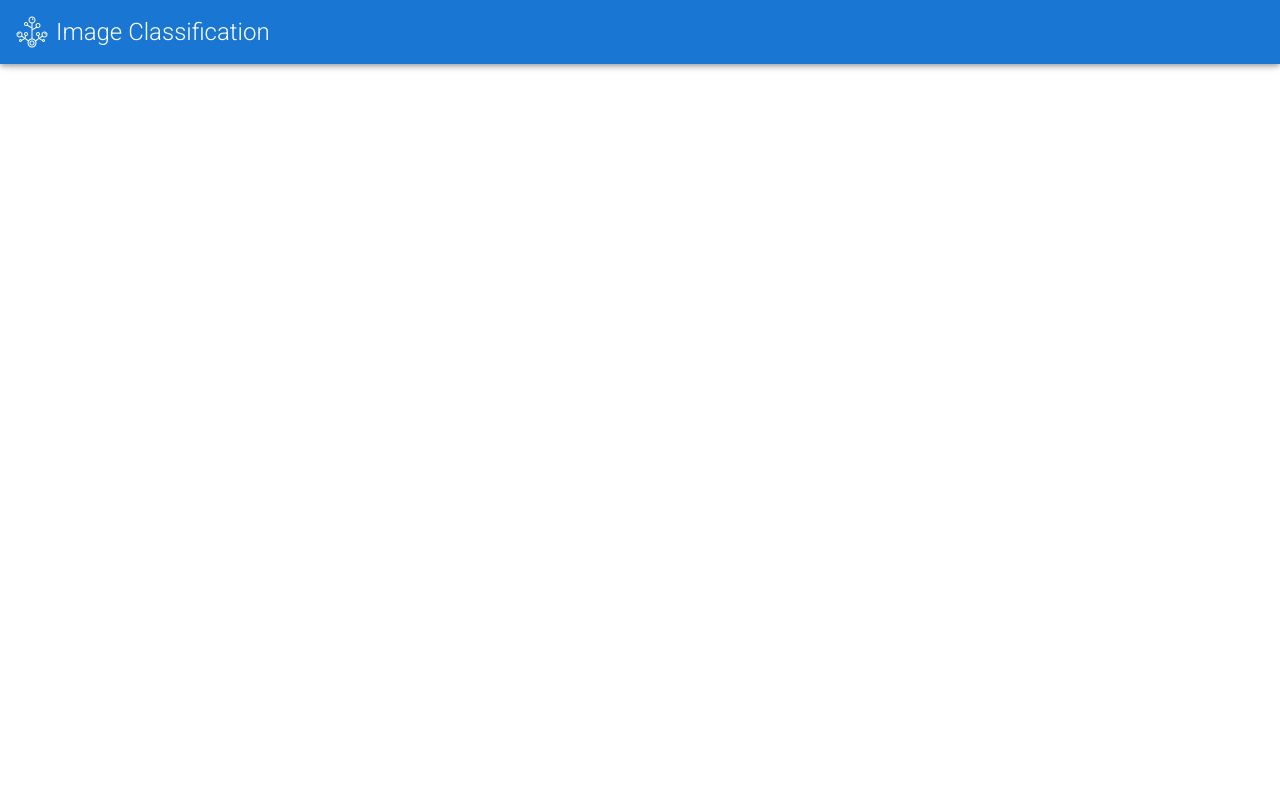
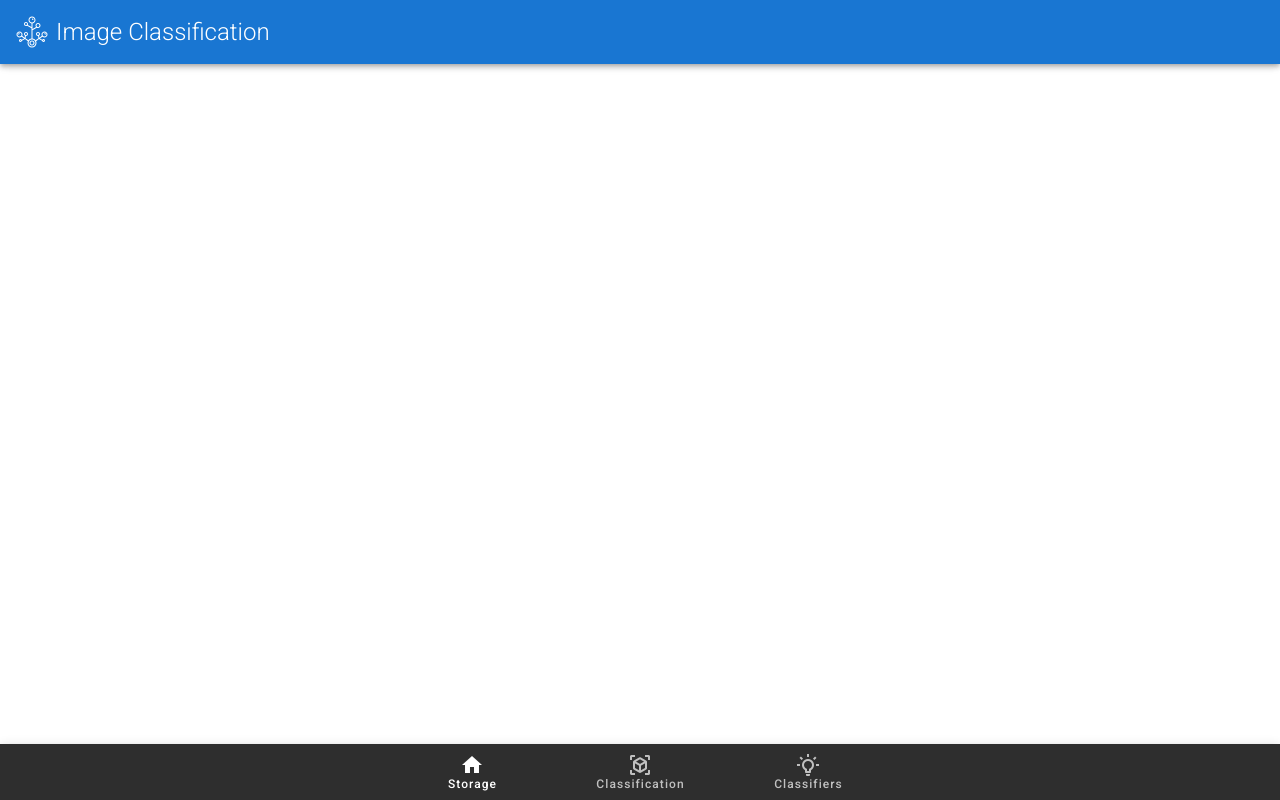
Before and after one commit to bladehero/ImageClassification, a Vue app in the folder ImageClassification.Vue/app/: page /classification in a window 1280 px wide. Built offline with nearby package versions, Linux system fonts and the light colour scheme; what vue-page-transition would draw is missing.

Commit message:
BottomBar implementation

```diff
--- a/ImageClassification.Vue/app/src/App.vue
+++ b/ImageClassification.Vue/app/src/App.vue
@@ -2,17 +2,20 @@
   <v-app>
     <TopBar />
     <v-main> </v-main>
+    <BottomBar />
   </v-app>
 </template>
 
 <script>
 import TopBar from '@/components/layouts/TopBar'
+import BottomBar from '@/components/layouts/BottomBar'
 
 export default {
   name: 'App',
 
   components: {
-    TopBar
+    TopBar,
+    BottomBar
   },
 
   data: () => ({})
--- a/ImageClassification.Vue/app/src/components/layouts/BottomBar.vue
+++ b/ImageClassification.Vue/app/src/components/layouts/BottomBar.vue
@@ -0,0 +1,26 @@
+<template>
+  <v-bottom-navigation v-model="value" dark grow>
+    <v-btn value="Storage">
+      <span>Storage</span>
+      <v-icon>mdi-home</v-icon>
+    </v-btn>
+
+    <v-btn value="Classification">
+      <span>Classification</span>
+      <v-icon>mdi-cube-scan</v-icon>
+    </v-btn>
+
+    <v-btn value="Classifiers">
+      <span>Classifiers</span>
+      <v-icon>mdi-lightbulb-on-outline</v-icon>
+    </v-btn>
+  </v-bottom-navigation>
+</template>
+
+<script>
+export default {
+  data: () => ({ value: 'Storage' })
+}
+</script>
+
+<style lang="stylus"></style>
```
